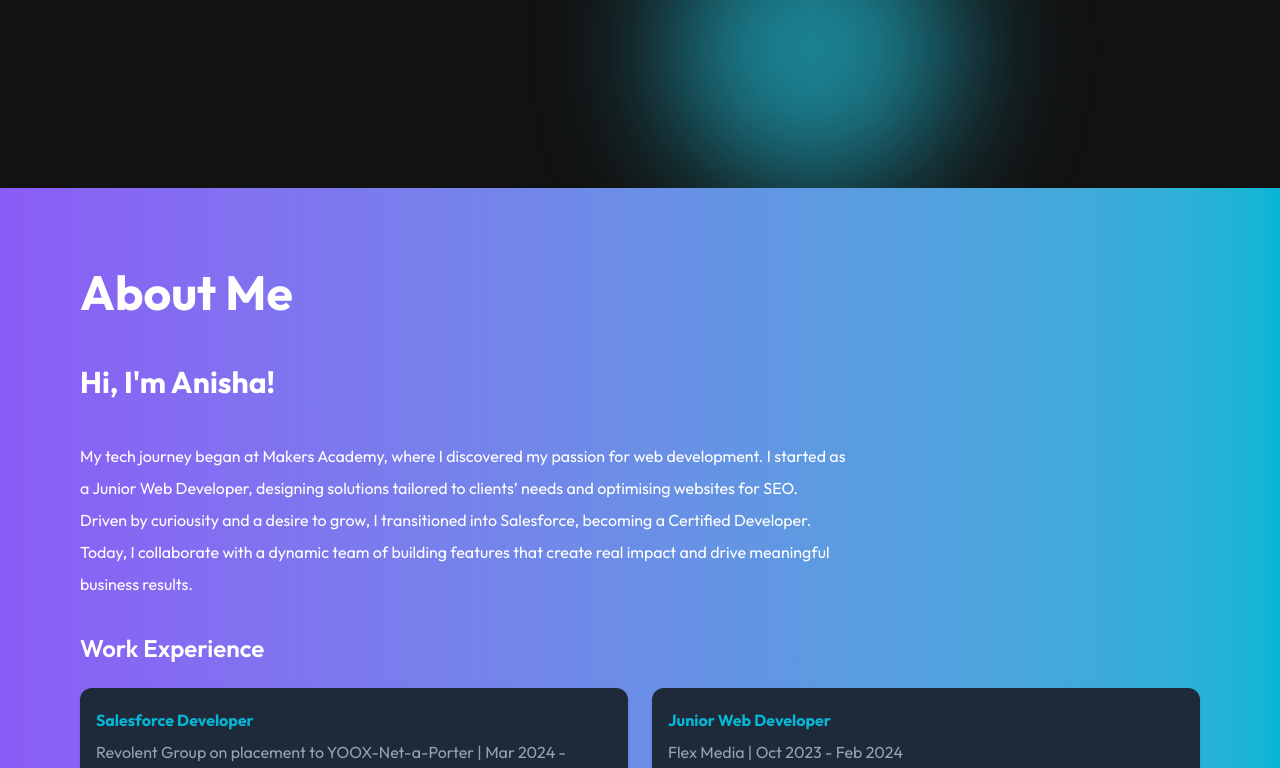
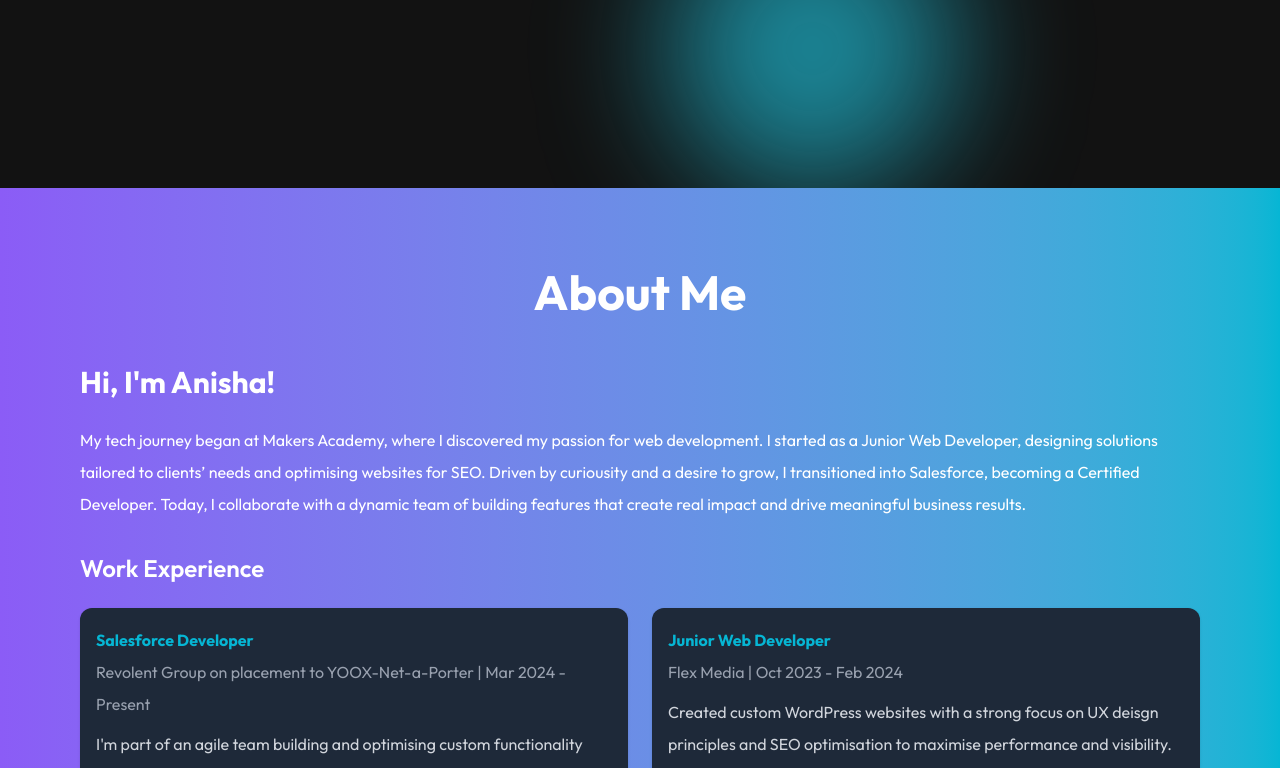
Before and after one commit to anisha-11/anisha-portfolio, a Next.js app: page / in a window 1280 px wide. Shown: the part 612-1380 px from the top of the page. Built offline with nearby package versions, Linux system fonts and the light colour scheme; a web font is replaced by a local one.

Commit message:
text alignment

```diff
--- a/app/components/About.jsx
+++ b/app/components/About.jsx
@@ -29,10 +29,10 @@ const volunteering = [
         <div className='flex-1 space-y-8'>
 
           {/* Intro */}
-          <div className='flex flex-col gap-6 text-center max-w-3xl md:text-left'>
-            <h1 className='text-5xl font-bold mb-6'>About Me</h1>
-            <h2 className="text-3xl font-bold mb-4">Hi, I'm Anisha!</h2>
-            <p>My tech journey began at Makers Academy, where I discovered my passion for web development. I started as a Junior Web Developer, designing solutions tailored to clients’ needs and optimising websites for SEO. Driven by curiousity and a desire to grow,
+          <div className='flex flex-col gap-6 text-center w-full'>
+            <h1 className='text-5xl font-bold mb-6 text-center'>About Me</h1>
+            <h2 className="text-3xl font-bold text-center md:text-left">Hi, I'm Anisha!</h2>
+            <p className='text-center md:text-left w-full'>My tech journey began at Makers Academy, where I discovered my passion for web development. I started as a Junior Web Developer, designing solutions tailored to clients’ needs and optimising websites for SEO. Driven by curiousity and a desire to grow,
             I transitioned into Salesforce, becoming a Certified Developer. Today, I collaborate with a dynamic team of building features that create real impact and drive meaningful business results.
             </p>
           </div>
```
